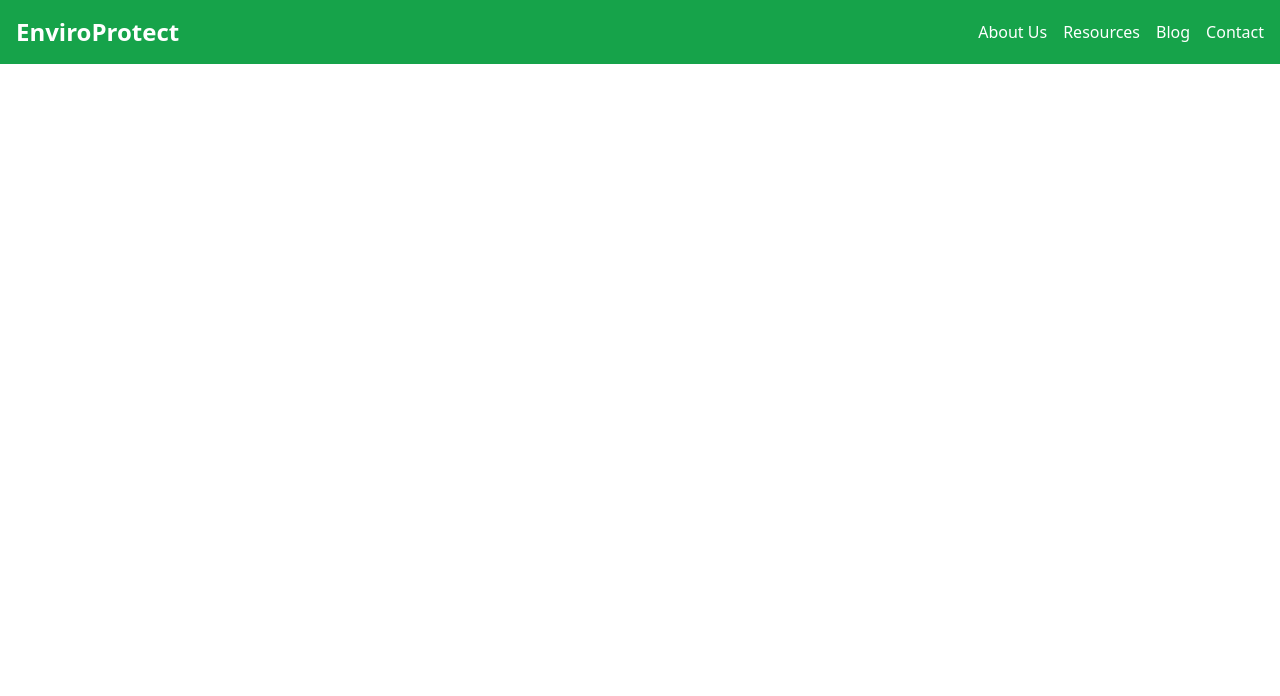
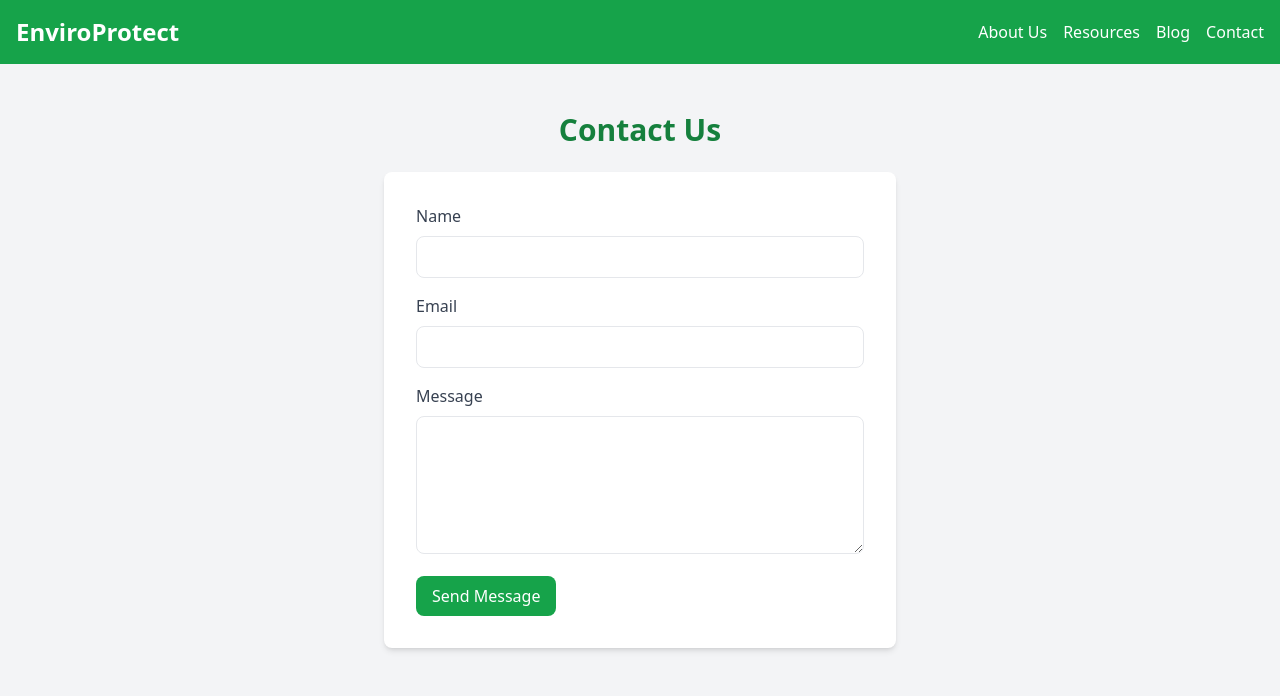
Before and after one commit to MishSoft/environmental-protection, a React (Vite) app: page /contact in a window 1280 px wide. Shown: the top 696 px of the page. Built offline with nearby package versions, Linux system fonts and the light colour scheme.

Commit message:
Add Contact Us page and update routing

```diff
--- a/src/App.tsx
+++ b/src/App.tsx
@@ -5,6 +5,7 @@ import Header from "./components/Header";
 import Hero from "./components/Hero";
 import About from "./pages/About";
 import Resources from "./pages/Resources";
+import Contact from "./pages/Contact";
 
 const App: React.FC = () => {
   return (
@@ -14,6 +15,7 @@ const App: React.FC = () => {
         <Route path="/" element={<Hero />} />
         <Route path="/about" element={<About />} />
         <Route path="/resources" element={<Resources />} />
+        <Route path="/contact" element={<Contact />} />
       </Routes>
     </Router>
   );
--- /dev/null
+++ b/src/pages/Contact.tsx
@@ -0,0 +1,95 @@
+// src/pages/Contact.tsx
+import React, { useState } from "react";
+
+const Contact: React.FC = () => {
+  const [name, setName] = useState("");
+  const [email, setEmail] = useState("");
+  const [message, setMessage] = useState("");
+
+  const handleSubmit = (e: React.FormEvent) => {
+    e.preventDefault();
+    // Form submission logic here, such as sending data to an API or email service
+    console.log({ name, email, message });
+    alert("Your message has been sent successfully!");
+    setName("");
+    setEmail("");
+    setMessage("");
+  };
+
+  return (
+    <section className="bg-gray-100 py-12">
+      <div className="container mx-auto px-4">
+        {/* Contact Us Section Heading */}
+        <h2 className="text-3xl font-bold text-green-700 mb-6 text-center">
+          Contact Us
+        </h2>
+
+        {/* Contact Form */}
+        <form
+          onSubmit={handleSubmit}
+          className="bg-white p-8 rounded-lg shadow-md max-w-lg mx-auto"
+        >
+          <div className="mb-4">
+            <label
+              htmlFor="name"
+              className="block text-gray-700 font-medium mb-2"
+            >
+              Name
+            </label>
+            <input
+              type="text"
+              id="name"
+              value={name}
+              onChange={(e) => setName(e.target.value)}
+              className="w-full px-3 py-2 border rounded-lg focus:outline-none focus:ring focus:ring-green-200"
+              required
+            />
+          </div>
+
+          <div className="mb-4">
+            <label
+              htmlFor="email"
+              className="block text-gray-700 font-medium mb-2"
+            >
+              Email
+            </label>
+            <input
+              type="email"
+              id="email"
+              value={email}
+              onChange={(e) => setEmail(e.target.value)}
+              className="w-full px-3 py-2 border rounded-lg focus:outline-none focus:ring focus:ring-green-200"
+              required
+            />
+          </div>
+
+          <div className="mb-4">
+            <label
+              htmlFor="message"
+              className="block text-gray-700 font-medium mb-2"
+            >
+              Message
+            </label>
+            <textarea
+              id="message"
+              value={message}
+              onChange={(e) => setMessage(e.target.value)}
+              rows={5}
+              className="w-full px-3 py-2 border rounded-lg focus:outline-none focus:ring focus:ring-green-200"
+              required
+            />
+          </div>
+
+          <button
+            type="submit"
+            className="bg-green-600 text-white px-4 py-2 rounded-lg hover:bg-green-700"
+          >
+            Send Message
+          </button>
+        </form>
+      </div>
+    </section>
+  );
+};
+
+export default Contact;
```
